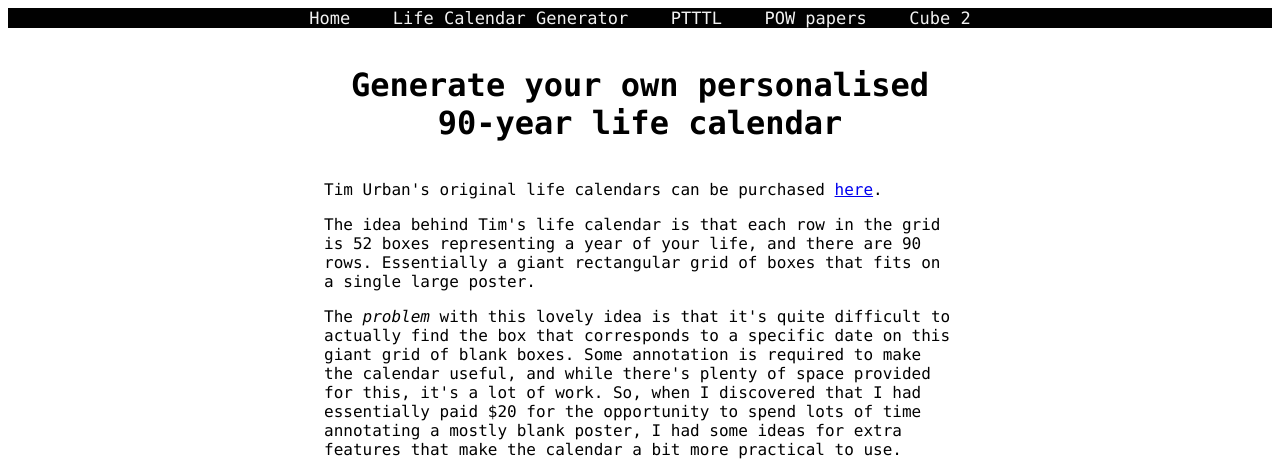
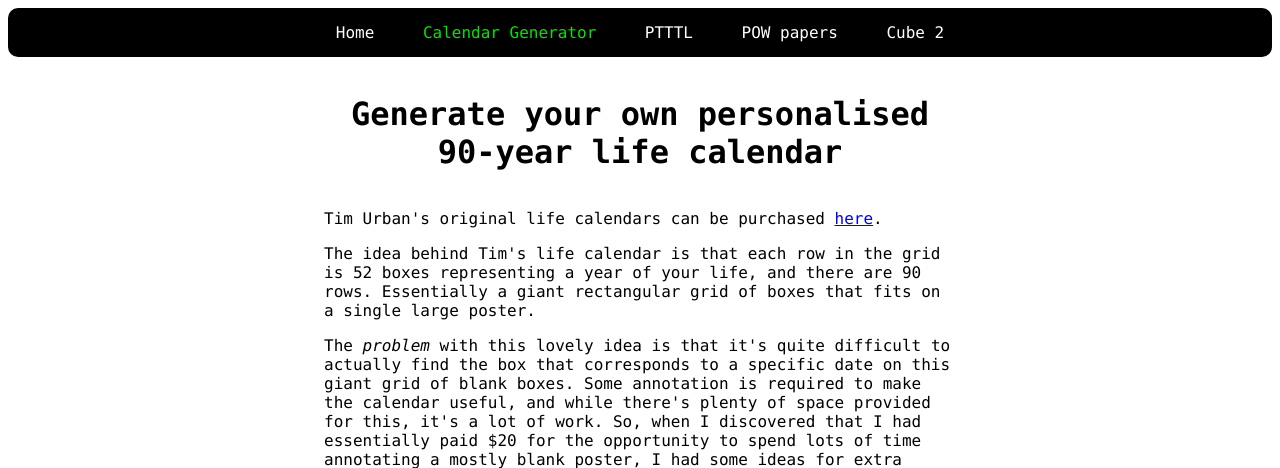
Before and after one commit to eriknyquist/personal-site, a Django app: page /calendar/ in a window 1280 px wide. Shown: the top 468 px of the page. Run offline with Django 3.2, Linux system fonts and the light colour scheme; parts of the project's set-up code (start-up, migrations or seed data) failed here and were passed over.

Commit message:
Update CSS

```diff
--- a/main/urls.py
+++ b/main/urls.py
@@ -7,6 +7,7 @@ urlpatterns = [
     path('lastchance/', views.lastchance, name='lastchance'),
     path('calendar/', views.get_calendar, name='get_calendar'),
     path('github/', views.github, name='github'),
+    path('textgame/', views.textgame, name='textgame'),
     path('ptttl/', views.ptttl, name='ptttl'),
     path('wadenyquist/', views.wadenyquist, name='wadenyquist'),
     path('wadenyquist_pdf/', views.wadenyquist_pdf, name='wadenyquist_pdf')
--- a/main/views.py
+++ b/main/views.py
@@ -24,6 +24,9 @@ def lastchance(request):
 
 def github(request):
     return render(request, 'github.html')
+
+def textgame(request):
+    return render(request, 'textgame.html')
 
 def wadenyquist_pdf(request):
     # Read PDF file and create response
--- a/static/css/common.css
+++ b/static/css/common.css
@@ -29,29 +29,37 @@ html * {
 
 /* Add a black background color to the top navigation */
 .topnav {
+    background-color: #000;
+	border-radius: 10px;
+	padding-top: 15px;
+	padding-bottom: 15px;
     min-width: 800px;
-    background-color: #010101;
     overflow: hidden;
     text-align: center;
+    font-size: 16px;
 }
 
 /* Style the links inside the navigation bar */
-.topnav a {
-    margin-top: 12px;
-    color: #f2f2f2;
-    padding: 2px;
+.navurl {
+	padding: 15px 5px 15px 5px;
+    color: #fff;
     text-decoration: none;
-    font-size: 17px;
+}
+
+.navactive {
+	padding: 15px 5px 15px 5px;
+    color: #00e500;
+    text-decoration: none;
 }
 
 /* Change the color of links on hover */
-.topnav a:hover {
-    background-color: #ddd;
-    color: black;
+.navurl:hover {
+    background-color: #fff;
+    color: #000;
 }
 
 /* Add a color to the active/current link */
-.topnav a.active {
-    background-color: #4CAF50;
-    color: white;
+.navurl:active {
+    background-color: #000;
+    color: #fff;
 }
--- a/templates/header.html
+++ b/templates/header.html
@@ -1,12 +1,10 @@
 <script>
 </script>
 
-<header>
-	<div class="topnav">
-        <a href="/">Home</a>&nbsp;&nbsp;&nbsp;
-        <a href="/calendar/">Life Calendar Generator</a>&nbsp;&nbsp;&nbsp;
-        <a href="/ptttl/">PTTTL</a>&nbsp;&nbsp;&nbsp;
-        <a href="/wadenyquist/">POW papers</a>&nbsp;&nbsp;&nbsp;
-        <a href="/lastchance/">Cube 2</a>
-	</div>
-</header>
+<div class="topnav">
+	<a href="/" class="{% if request.path == '/' %}navactive{% else %}navurl{% endif %}">Home</a>&nbsp;&nbsp;&nbsp;
+	<a href="/calendar/" class="{% if request.path == '/calendar/' %}navactive{% else %}navurl{% endif %}">Calendar Generator</a>&nbsp;&nbsp;&nbsp;
+	<a href="/ptttl/" class="{% if request.path == '/ptttl/' %}navactive{% else %}navurl{% endif %}">PTTTL</a>&nbsp;&nbsp;&nbsp;
+	<a href="/wadenyquist/" class="{% if request.path == '/wadenyquist/' %}navactive{% else %}navurl{% endif %}">POW papers</a>&nbsp;&nbsp;&nbsp;
+	<a href="/lastchance/" class="{% if request.path == '/lastchance/' %}navactive{% else %}navurl{% endif %}">Cube 2</a>
+</div>
```
